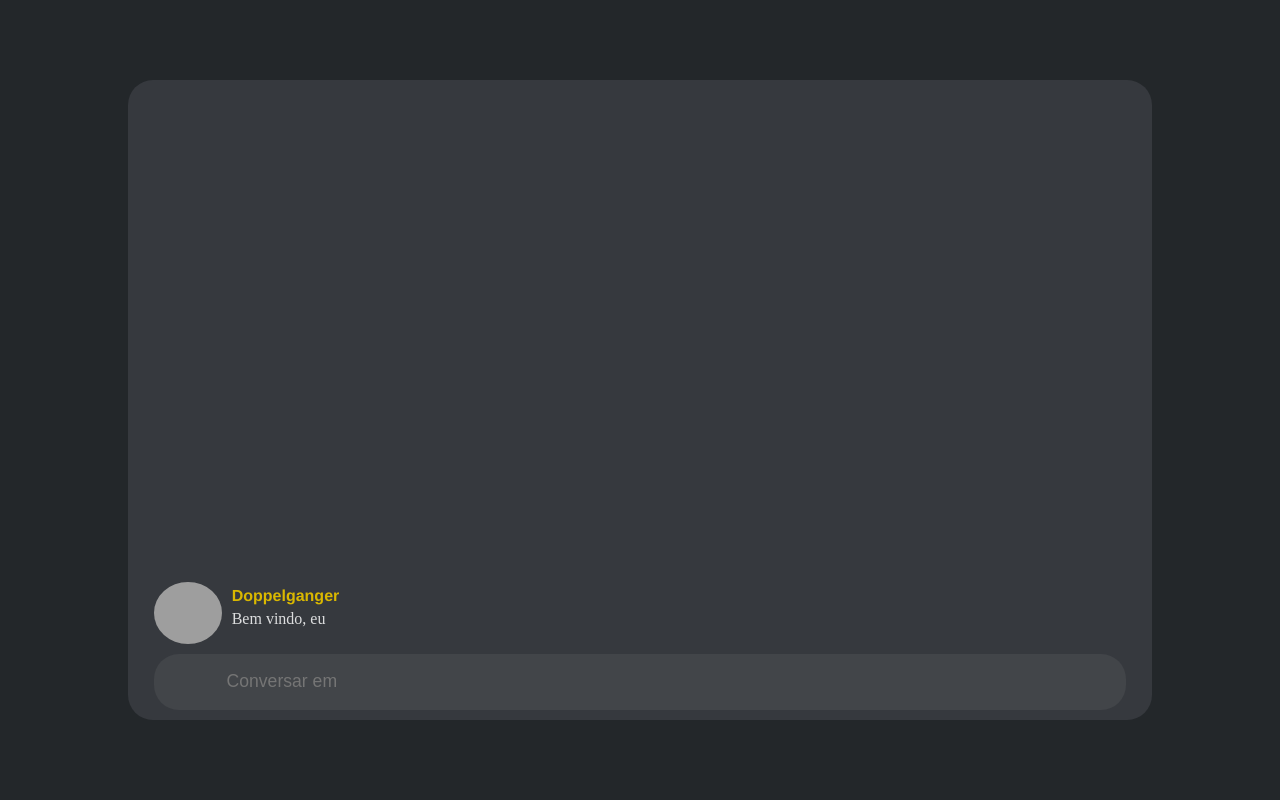
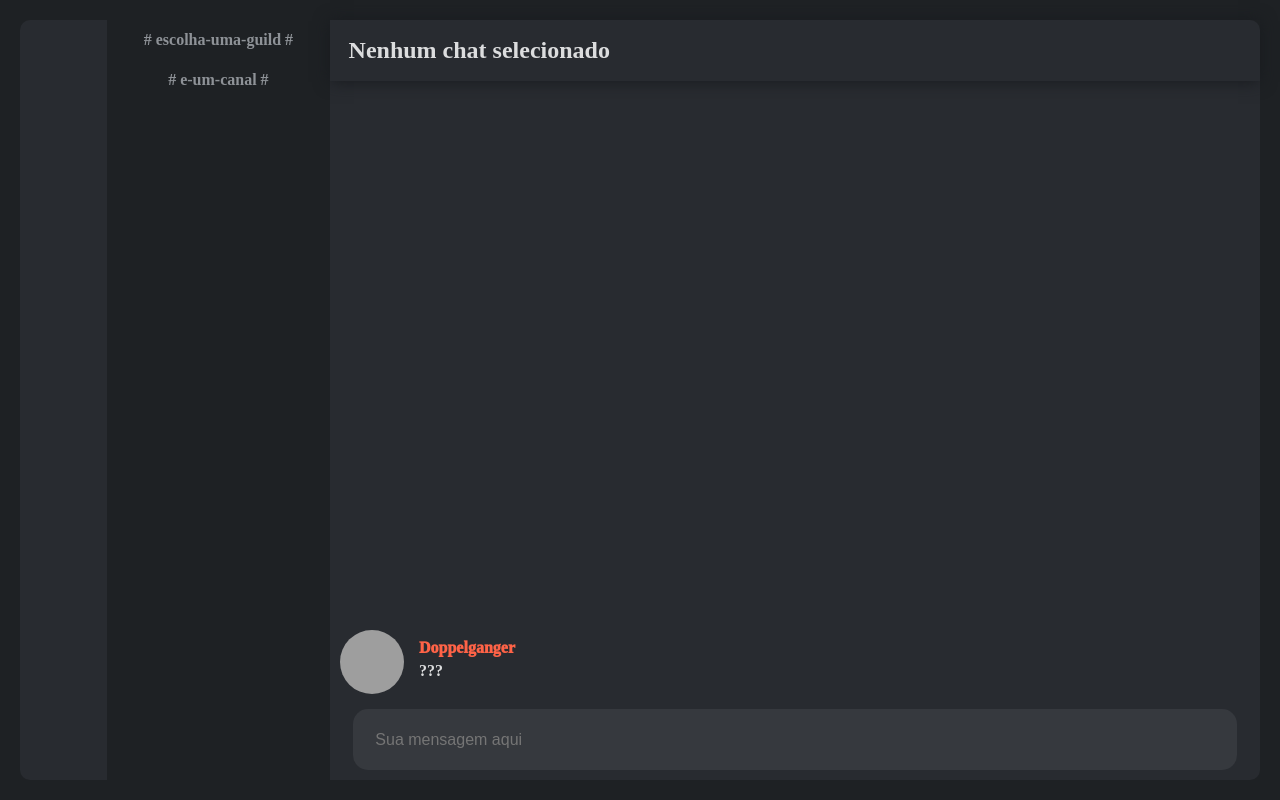
Before and after one commit to samuelp88/Doppelganger-Bot, a website: page interface/index.html in a window 1280 px wide. Drawn offline with nearby package versions, Linux system fonts and the light colour scheme; no server answers; grey boxes are pictures that could not be loaded.

Commit message:
Improved interface

```diff
--- a/interface/index.html
+++ b/interface/index.html
@@ -1,35 +1,41 @@
 <!DOCTYPE html>
-<html lang="en">
+<html lang="pt-br">
+
 <head>
     <meta charset="UTF-8">
-    <meta http-equiv="X-UA-Compatible" content="IE=edge">
-    <meta name="viewport" content="width=device-width, initial-scale=1.0">
-    <title>Document</title>
-    <link rel="stylesheet" href="./styles/style.css">
+    <title>Doppelganger Interface</title>
+    <link rel="stylesheet" href="./styles/index.css">
     <script src="/socket.io/socket.io.js"></script>
     <script src="./scripts/connect.js"></script>
 </head>
-<body onload="start()">
-    <div class="discord">
-        <div class="display">
-            <div class="display-chat" id="chatbox">
-                <div class="chat-message">
-                    <img src="https://cdn.discordapp.com/avatars/832062645334573096/146d356267380966bc0b322dbe15fb6b.webp?size=2048" class="message-icon">
-                    <div class="message-body">
-                        <div class="message-header">
-                            Doppelganger
-                        </div>
-                        <div class="message-text">
-                            Bem vindo, eu
+
+<body onload="start();">
+    <div class="display">
+        <div class="guilds" id="guilds">
+        </div>
+        <div class="channels" id="channels">
+            <div class="channel"># escolha-uma-guild #</div>
+            <div class="channel"># e-um-canal #</div>
+        </div>
+        <div class="chatbox" id="chatbox">
+            <div class="chat-header" id="chat-header">Nenhum chat selecionado</div>
+            <div class="fix">
+                <div class="chat-display" id="chat-display">
+                    <div class="message" id="">
+                        <img class="message-icon" src="https://cdn.discordapp.com/avatars/832062645334573096/146d356267380966bc0b322dbe15fb6b.webp?size=2048">
+                        <div class="message-body">
+                            <div class="message-header">Doppelganger</div>
+                            <div class="message-content">???</div>
                         </div>
                     </div>
                 </div>
             </div>
-            <div class="input-chat">
-                <input class="text-input" id="chatinput" placeholder="Conversar em ">
+            <div class="chat-input" id="chat-input">
+                <input id="input" placeholder="Sua mensagem aqui">
             </div>
         </div>
+    </div>
 
-    </div>
 </body>
+
 </html>
--- a/interface/scripts/connect.js
+++ b/interface/scripts/connect.js
@@ -1,8 +1,19 @@
 const socket = io();
+const guildsManager = new Map();
+const botUser = {};
+
+socket.on('ready', user => {
+    botUser.name = user.name;
+    botUser.iconURL = user.iconURL;
+    console.log('foi')
+})
 
 function start() {
-    let input = document.getElementById('chatinput');
-    let chatbox = document.getElementById('chatbox');
+    let input = document.getElementById('input');
+    let chatbox = document.getElementById('chat-display');
+    let guilds = document.getElementById('guilds');
+    let channelsDisplay = document.getElementById('channels');
+    let chatHeader = document.getElementById('chat-header');
     let avatarURL = '';
 
     input.addEventListener('keypress', (e) => {
@@ -14,47 +25,81 @@ function start() {
         }
     })
 
+    socket.on('newGuild', guild => {
+        guildsManager.set(guild.id, guild.channels);
+        renderGuild(guild);
+    })
+
+    socket.on('messagesCache', cache => {
+        chatbox.innerHTML = '';
+        if(cache.name) chatHeader.innerHTML = `${cache.name}`;
+        for (let i = cache.messageCache.length - 1; i >= 0; i--) {
+            renderMessage(cache.messageCache[i])
+        }
+    })
+
     socket.on('message', msg => {
         renderMessage(msg);
-    })
+    });
 
 
 
     function sendMessage() {
         socket.emit('message', input.value);
-        renderMessage();
+        const message = {
+            name: botUser.name,
+            content: input.value,
+            iconURL: botUser.iconURL,
+        }
+        renderMessage(message);
     }
 
     function renderMessage(message) {
-        if (!message) {
-            const div = document.createElement('div');
-            div.className = 'chat-message';
-            div.innerHTML = `
-            <img src="https://cdn.discordapp.com/avatars/832062645334573096/146d356267380966bc0b322dbe15fb6b.webp?size=2048" class="message-icon">
-                <div class="message-body">
-                <div class="message-header">
-                    Doppelganger
-                </div>
-                <div class="message-text">
-                    ${input.value}
-                </div>
-            </div>`;
-            chatbox.appendChild(div);
+        const div = document.createElement('div');
+        div.className = 'message';
+        div.id = '';
+        div.innerHTML = `
+        <img class="message-icon" src="${message.iconURL}">
+        <div class="message-body">
+            <div class="message-header">${message.name}</div>
+            <div class="message-content">${message.content + (message.attachments || '')}</div>
+        </div>
+        `
+        chatbox.appendChild(div)
+
+    }
+
+    function renderGuild(guild) {
+        const img = document.createElement('img');
+        img.className = 'guild';
+        img.src = guild.iconURL || 'https://cdn.discordapp.com/avatars/832062645334573096/146d356267380966bc0b322dbe15fb6b.png?size=1024';
+        img.title = guild.name;
+        if (Array.isArray(guild.channels)) {
+            img.onclick = function () {
+                const guildChannels = guildsManager.get(guild.id);
+                channelsDisplay.innerHTML = ''; // Clear channels tab
+
+                guildChannels.forEach(channel => {
+                    if (channel.type == 'text') {
+                        const div = document.createElement('div');
+                        div.className = 'channel';
+                        div.innerHTML = channel.name;
+                        div.onclick = function () {
+                            socket.emit('getMessages', channel.id);
+                        }
+                        channelsDisplay.appendChild(div);
+                    }
+                })
+            }
         }
         else {
-            const div = document.createElement('div');
-            div.className = 'chat-message';
-            div.innerHTML = `
-            <img src="${message.avatar}" class="message-icon">
-                <div class="message-body">
-                <div class="message-header">
-                    ${message.username}
-                </div>
-                <div class="message-text">
-                    ${message.content}
-                </div>
-            </div>`;
-            chatbox.appendChild(div);
+            channelsDisplay.innerHTML = ''; // Clear channels tab
+            img.onclick = function () {
+                channelsDisplay.innerHTML = ''; // Clear channels tab
+                chatHeader.innerHTML = guild.name;
+                socket.emit('getMessages', guild.channels.id);
+            }
         }
+        guilds.appendChild(img);
     }
 }
--- /dev/null
+++ b/interface/styles/index.css
@@ -0,0 +1,181 @@
+* {
+    box-sizing: border-box;
+    padding: 0;
+    margin: 0;
+}
+
+html,
+body {
+    height: 100%;
+    overflow: hidden;
+}
+
+body {
+    background-color: #1e2124;
+    color: #DCDDDE;
+    display: flex;
+    justify-content: center;
+    align-items: center;
+    padding: 20px;
+}
+
+.display {
+    background-color: #282b30;
+    height: 100%;
+    flex-grow: 1;
+    border-radius: 10px;
+    display: flex;
+    justify-content: flex-start;
+}
+
+.guilds {
+    display: flex;
+    flex-direction: column;
+    width: 7%;
+    border-radius: 10px 0px 0px 10px;
+    overflow: auto;
+}
+
+.channels {
+    display: flex;
+    flex-direction: column;
+    width: 18%;
+    background-color: #1e2124;
+    overflow: auto;
+}
+
+.chatbox {
+    display: flex;
+    flex-direction: column;
+    flex: 1;
+    border-radius: 0px 10px 10px 0px;
+}
+
+.chat-display {
+    width: 100%;
+}
+
+.fix {
+    display: flex;
+    flex-direction: column-reverse;
+    overflow: auto;
+    flex: 1 1 auto;
+    width: 99%;
+}
+
+.chat-input {
+    display: flex;
+    justify-content: center;
+    align-self: center;
+    align-items: center;
+    margin: 10px;
+    width: 95%;
+    height: 8%;
+    min-height: 8%;
+    border-radius: 15px;
+    background-color: #36393e;
+}
+
+input {
+    width: 95%;
+    height: 100%;
+    font-size: 100%;
+    background-color: inherit;
+    border: none;
+}
+
+input:focus {
+    outline: none;
+    color: #DCDDDE;
+}
+
+.message {
+    display: flex;
+    align-items: center;
+    height: fit-content;
+}
+
+.message:hover {
+    background-color: #25282c;
+}
+
+.message-icon {
+    width: 64px;
+    height: 64px;
+    border-radius: 50%;
+    margin: 5px 10px 5px 10px;
+}
+
+.message-body {
+    display: flex;
+    flex-direction: column;
+    flex: 1;
+    height: 100%;
+}
+
+.message-header {
+    color: tomato;
+    height: 30%;
+    font-weight: 1000;
+    margin: 5px;
+}
+
+.message-content {
+    height: 30%;
+    margin-left: 5px;
+    font-weight: bold;
+    word-break: break-all;
+    padding-bottom: 10px;
+}
+
+.channel {
+    display: flex;
+    height: 40px;
+    justify-content: center;
+    align-items: center;
+    color: #8E9297;
+    font-weight: bold;
+    text-align: center;
+    padding: 20px;
+}
+
+.channel:hover {
+    background-color: #323538;
+}
+
+.guild {
+    border-radius: 50%;
+    margin: 15px;
+}
+
+.guild:hover {
+    border: 1px solid grey;
+}
+
+.chat-header {
+    display: flex;
+    min-height: 8%;
+    box-shadow: 0px 1px 15px #181b1f;
+    font-size: 150%;
+    align-items: center;
+    font-weight: 700;
+    padding-left: 2%;
+}
+
+/* width */
+::-webkit-scrollbar {
+    width: 10px;
+    height: 10px;
+}
+::-webkit-scrollbar-thumb {
+    background: #181b1f;
+    border-radius: 15px;
+}
+   ::-webkit-scrollbar-thumb:hover{
+    background: #2c2f33;
+}
+   ::-webkit-scrollbar-track{
+    background: #202326;
+    border-radius: 5px;
+    margin: 20px 20px 25px 20px;
+}
--- a/interface/styles/style.css
+++ /dev/null
@@ -1,115 +0,0 @@
-* {
-    padding: 0px;
-    margin: 0px;
-    color: #DCDDDE;
-}
-.discord {
-    background-color: #23272a;
-    height: 100vh;
-    width: 100vw;
-    display: flex;
-    flex-direction: column;
-    justify-content: center;
-}
-
-.display {
-    background-color: #36393e;
-    width: 80%;
-    height: 80%;
-    align-self: center;
-    border-radius: 25px;
-    display: flex;
-    flex-direction: column;
-    justify-content: flex-end;
-    align-items: center;
-}
-
-.display-chat {
-    width: 95%;
-    height: 100%;
-    display: flex;
-    flex-direction: column;
-    justify-content: flex-end;
-    align-items: center;
-    overflow: hidden;
-}
-
-#style-1::-webkit-scrollbar-track
-{
-	-webkit-box-shadow: inset 0 0 6px rgba(0,0,0,0.3);
-	border-radius: 10px;
-	background-color: #1e2124;
-}
-
-#style-1::-webkit-scrollbar
-{
-	width: 12px;
-	background-color: #1e2124;
-    border-radius: 10px;
-}
-
-#style-1::-webkit-scrollbar-thumb
-{
-	border-radius: 10px;
-	-webkit-box-shadow: inset 0 0 6px rgba(0,0,0,.3);
-	background-color: #555;
-}
-
-.chat-message {
-    width: 100%;
-    height: 11%;
-    display: flex;
-    flex-direction: row;
-}
-
-.message-icon {
-    height: 100%;
-    width: 7%;
-    border-radius: 100%;
-}
-
-.message-header {
-    margin-top: 5px;
-    margin-left: 10px;
-    margin-bottom: 5px;
-    font-family: Helvetica, sans-serif;
-    font-weight: 700;
-    color: #DAB800;
-}
-
-.message-text {
-    margin-left: 10px;
-    margin-bottom: 5px;
-}
-
-.message-body {
-    width: 100%;
-    height: 100%;
-    display: flex;
-    flex-direction: column;
-}
-
-.input-chat {
-    background-color: #424549;
-    width: 95%;
-    height: 10%;
-    border-radius: 25px;
-    align-self: center;
-    display: flex;
-    justify-content: center;
-    align-items: center;
-    margin-bottom: 10px;
-    margin-top: 10px;
-}
-
-.text-input {
-    border: inherit;
-    background-color: inherit;
-    width: 85%;
-    font-size: 110%;
-}
-
-.text-input:focus {
-    border: none;
-    outline: none;
-}
```
